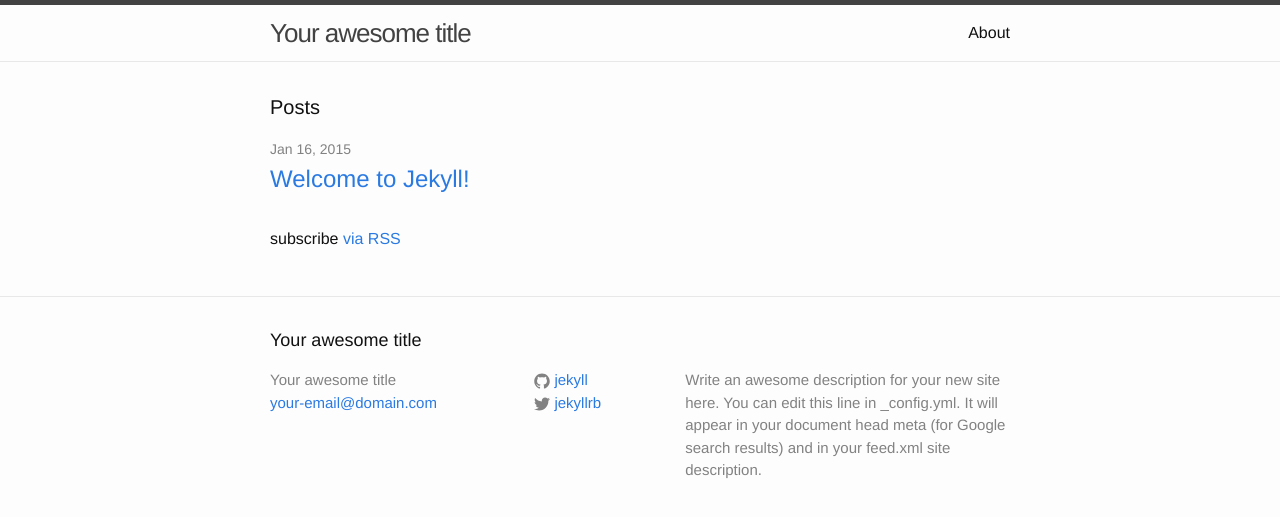
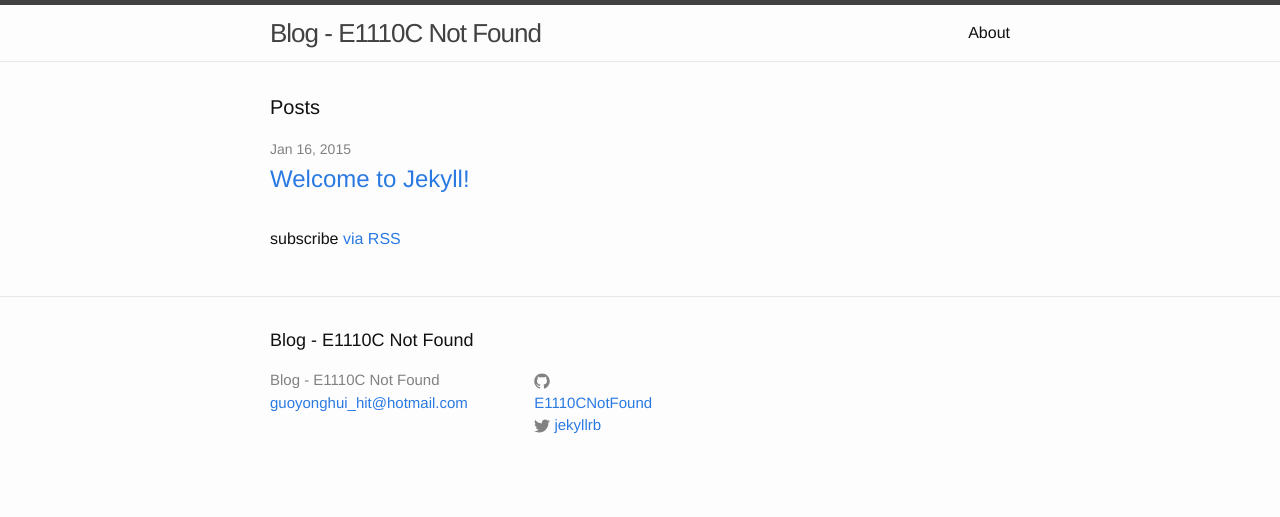
Before and after one commit to E1110CNotFound/E1110CNotFound.github.io, a Jekyll site: the page built from index.html, in a window 1280 px wide. Shown: the top 517 px of the page. Built offline with Jekyll 4.4.1, drawn with Linux system fonts in a browser that asks for light colours.

Commit message:
Update _config.yml

```diff
--- a/_config.yml
+++ b/_config.yml
@@ -1,14 +1,10 @@
 # Site settings
-title: Your awesome title
-email: your-email@domain.com
-description: > # this means to ignore newlines until "baseurl:"
-  Write an awesome description for your new site here. You can edit this
-  line in _config.yml. It will appear in your document head meta (for
-  Google search results) and in your feed.xml site description.
+title: Blog - E1110C Not Found
+email: guoyonghui_hit@hotmail.com
 baseurl: "" # the subpath of your site, e.g. /blog/
 url: "http://yourdomain.com" # the base hostname & protocol for your site
 twitter_username: jekyllrb
-github_username:  jekyll
+github_username:  E1110CNotFound
 
 # Build settings
 markdown: kramdown
```
